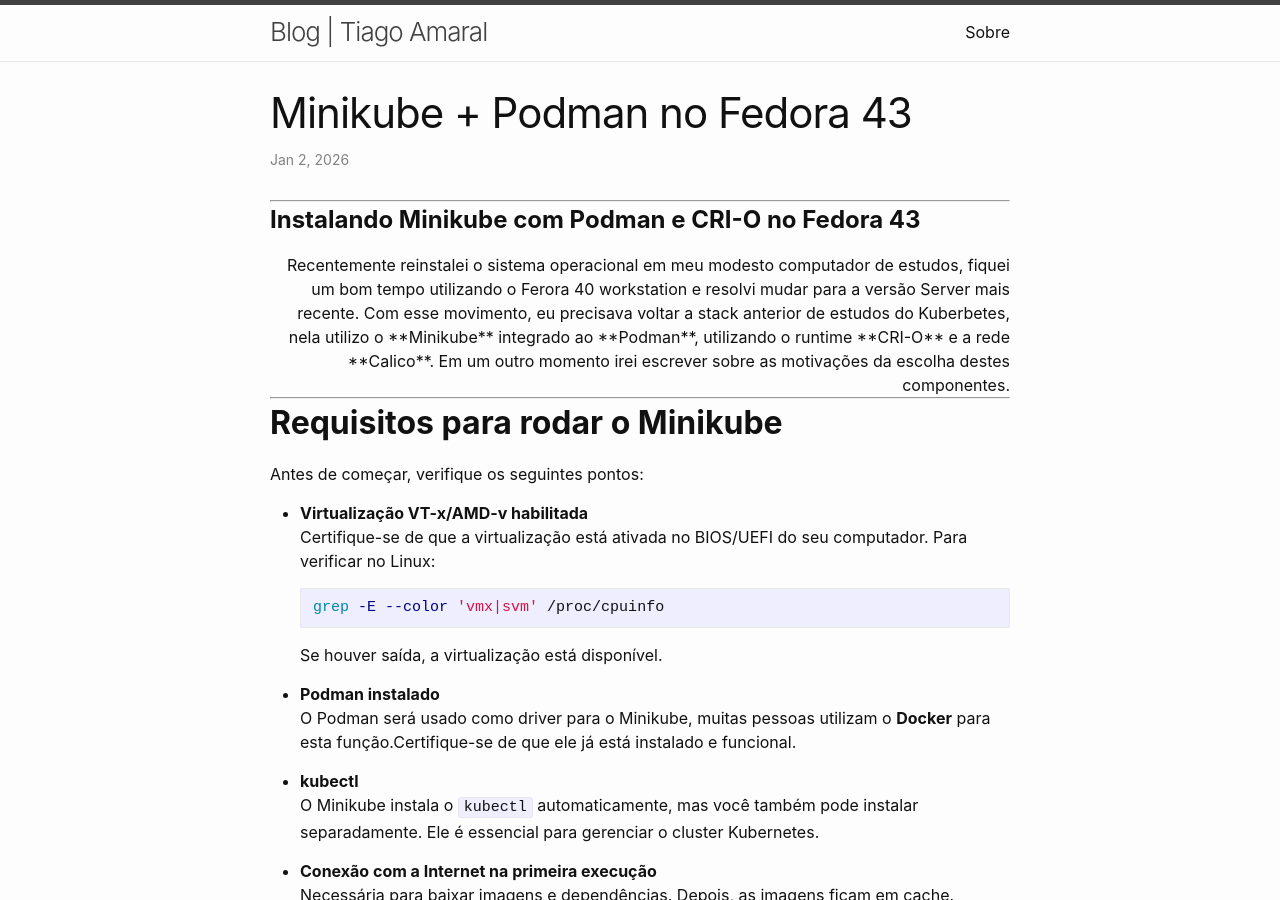
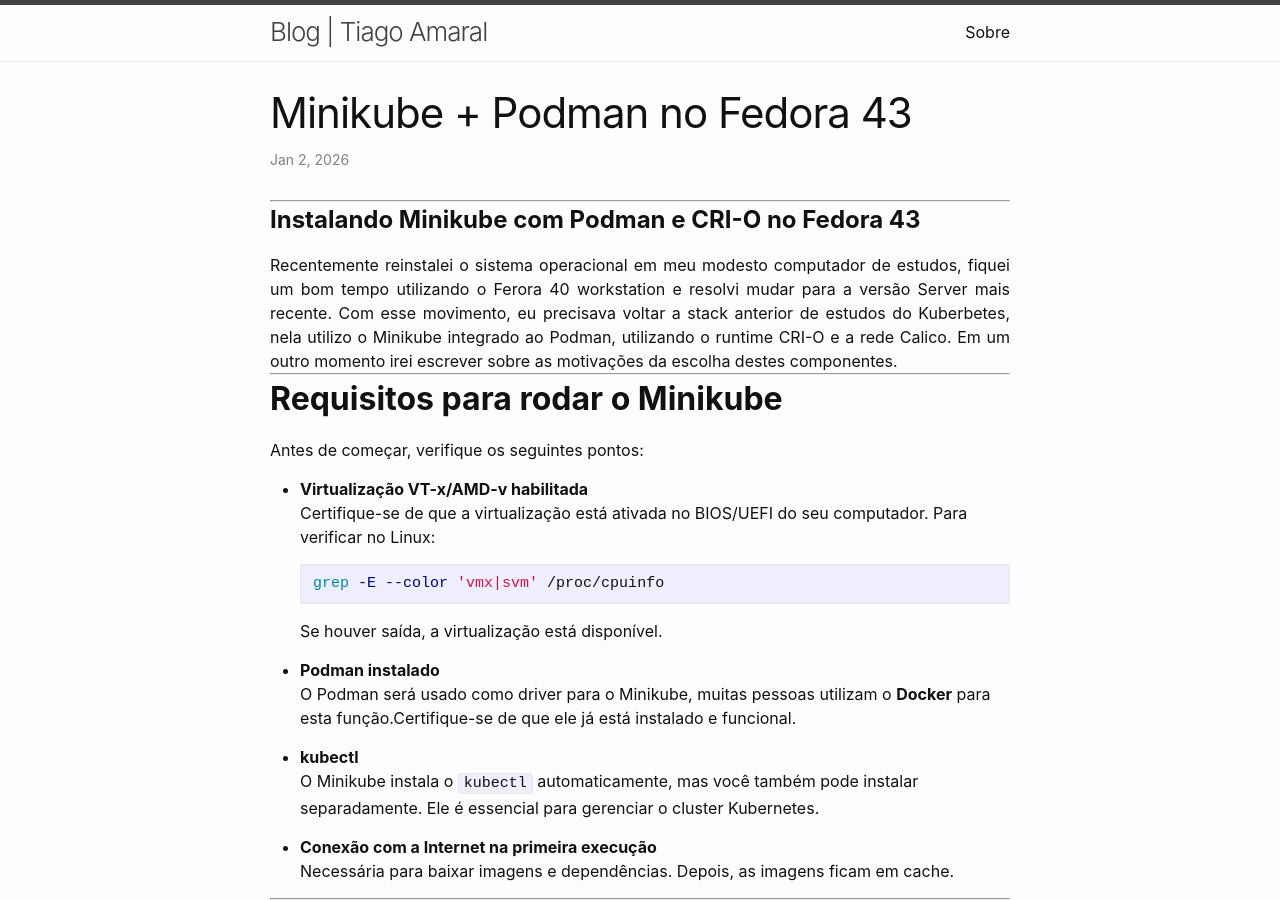
Before and after one commit to actiago/actiago.github.io, a Jekyll site: the page built from _posts/2026-01-02-minikube-podman-fedora.md, in a window 1280 px wide and 900 px high. Built offline with Jekyll 4.4.1, drawn with Linux system fonts in a browser that asks for light colours.

Commit message:
Justifica o texto

```diff
--- a/_posts/2026-01-02-minikube-podman-fedora.md
+++ b/_posts/2026-01-02-minikube-podman-fedora.md
@@ -9,8 +9,8 @@
 
 # **Instalando Minikube com Podman e CRI-O no Fedora 43**
 
-<div style="text-align: right">
-Recentemente reinstalei o sistema operacional em meu modesto computador de estudos, fiquei um bom tempo utilizando o Ferora 40 workstation e resolvi mudar para a versão Server mais recente. Com esse movimento, eu precisava voltar a stack anterior de estudos do Kuberbetes, nela utilizo o **Minikube** integrado ao **Podman**, utilizando o runtime **CRI-O** e a rede **Calico**. Em um outro momento irei escrever sobre as motivações da escolha destes componentes.
+<div style="text-align: justify">
+Recentemente reinstalei o sistema operacional em meu modesto computador de estudos, fiquei um bom tempo utilizando o Ferora 40 workstation e resolvi mudar para a versão Server mais recente. Com esse movimento, eu precisava voltar a stack anterior de estudos do Kuberbetes, nela utilizo o Minikube integrado ao Podman, utilizando o runtime CRI-O e a rede Calico. Em um outro momento irei escrever sobre as motivações da escolha destes componentes.
 </div>
 
 * * *
```
